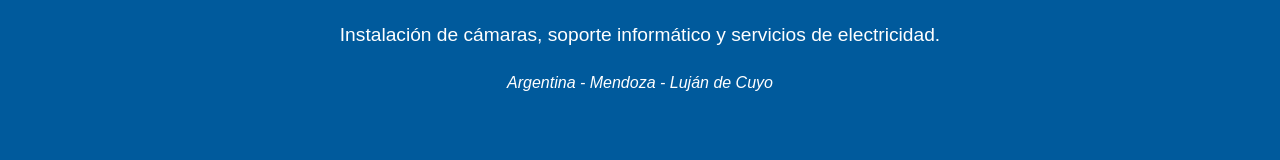
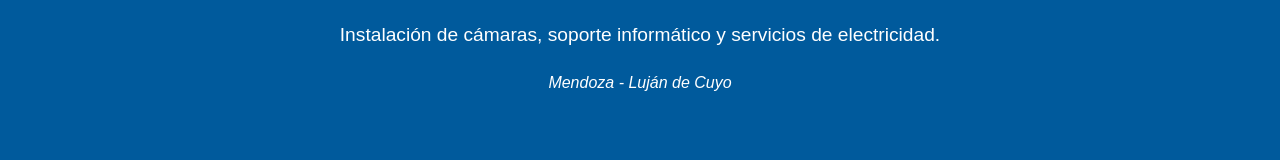
Before and after one commit to nicomaure/netbell-web, a plain HTML site: page index.html in a window 1280 px wide. Shown: the part 329-489 px from the top of the page. Drawn offline with Linux system fonts and the light colour scheme; a script that the page names is missing.

Commit message:
Actualizar index.html
borre Argentina

```diff
--- a/index.html
+++ b/index.html
@@ -24,7 +24,7 @@
         <div class="container">
             <h1>Soluciones Integrales en Seguridad y Tecnología</h1>
             <p>Instalación de cámaras, soporte informático y servicios de electricidad.</p>
-            <p class="ubicacion">Argentina - Mendoza - Luján de Cuyo</p>
+            <p class="ubicacion">Mendoza - Luján de Cuyo</p>
         </div>
     </section>
 
```
